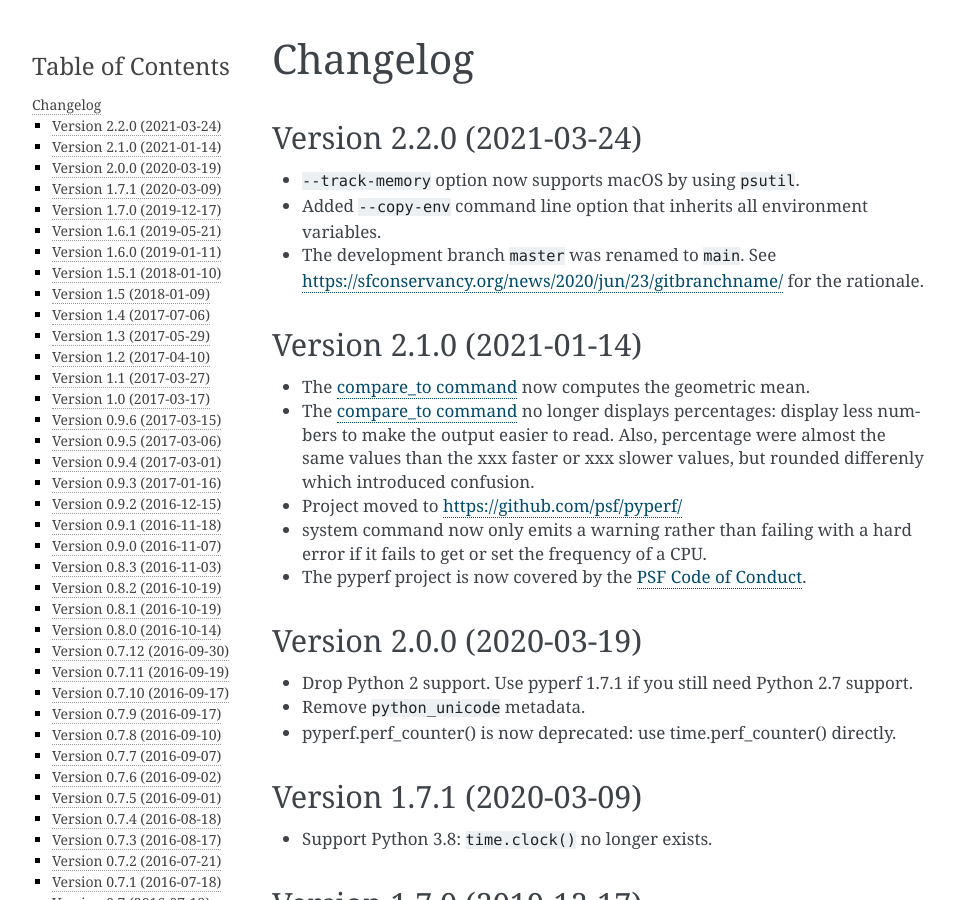
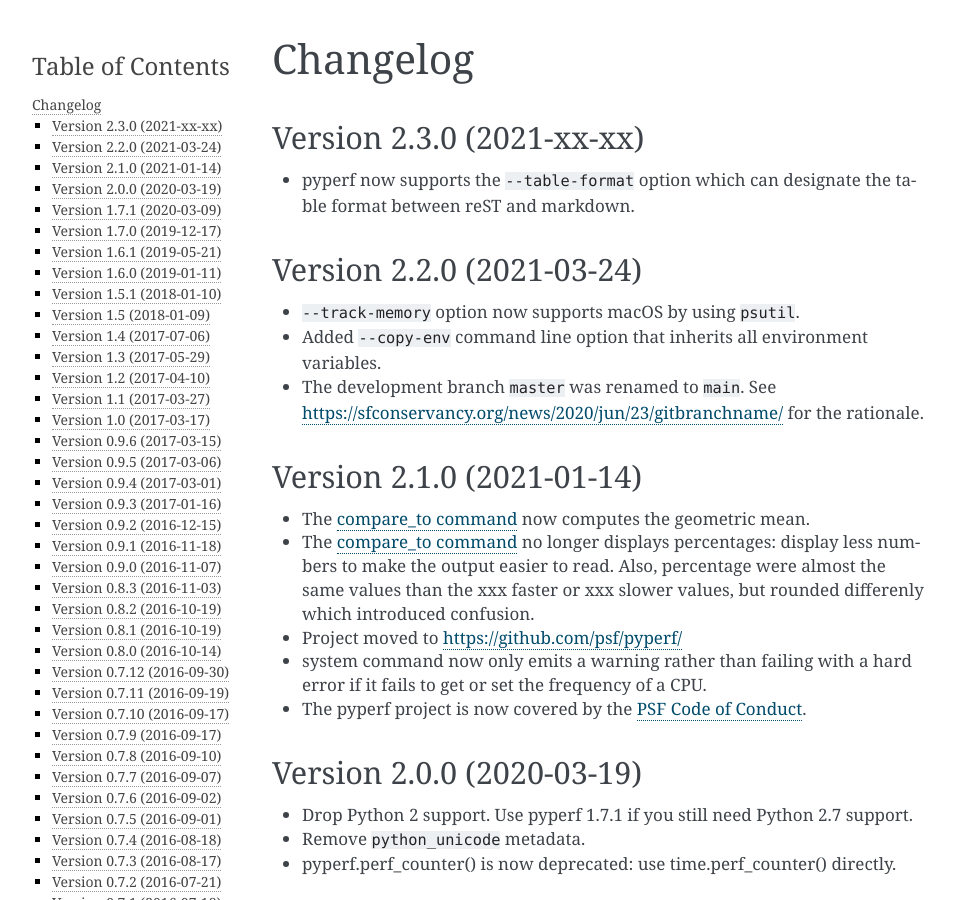
Before and after one commit to psf/pyperf, a Sphinx documentation site: the page built from doc/changelog.rst, in a window 1280 px wide and 900 px high. Shown: the whole window, without its empty margins (148-1102 px from the left). Built offline with Sphinx 7.4.7, drawn with Linux system fonts in a browser that asks for light colours.

Commit message:
doc: Update changelog

```diff
--- a/doc/changelog.rst
+++ b/doc/changelog.rst
@@ -1,5 +1,11 @@
 Changelog
 =========
+
+Version 2.3.0 (2021-xx-xx)
+--------------------------
+
+* pyperf now supports the ``--table-format`` option which can
+  designate the table format between reST and markdown.
 
 Version 2.2.0 (2021-03-24)
 --------------------------
```
